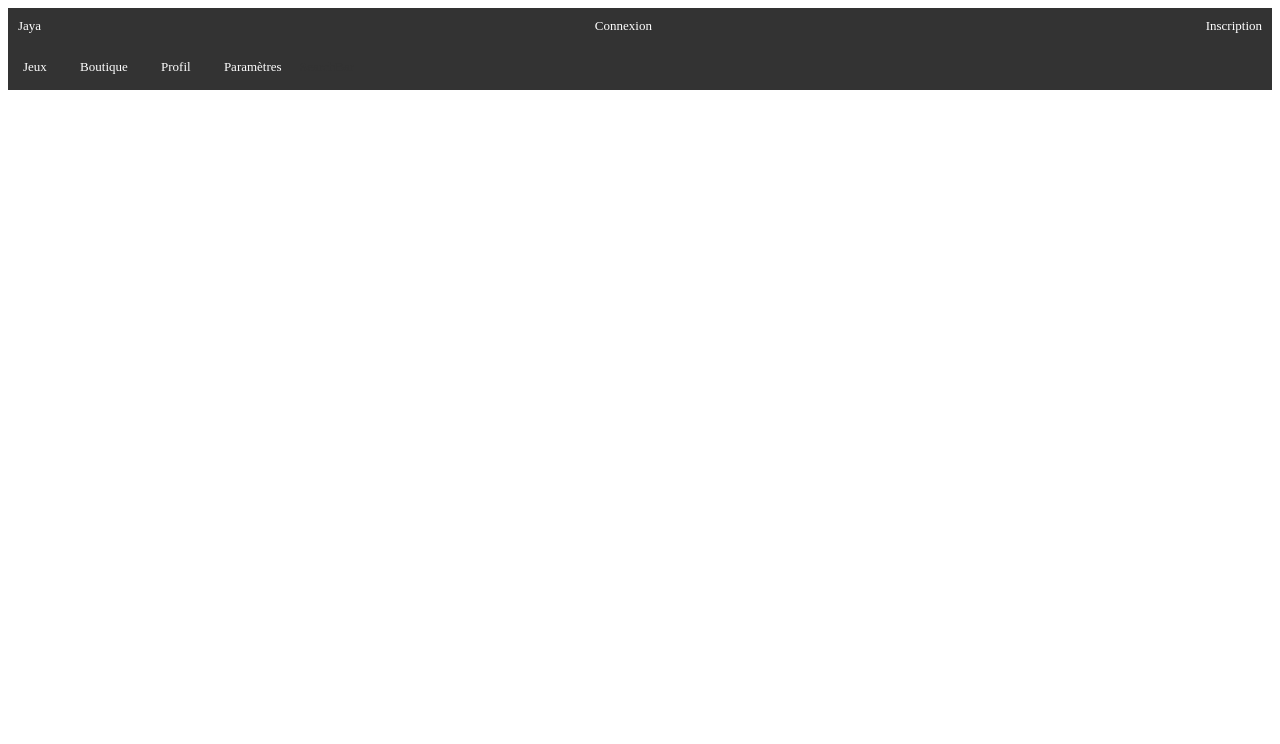
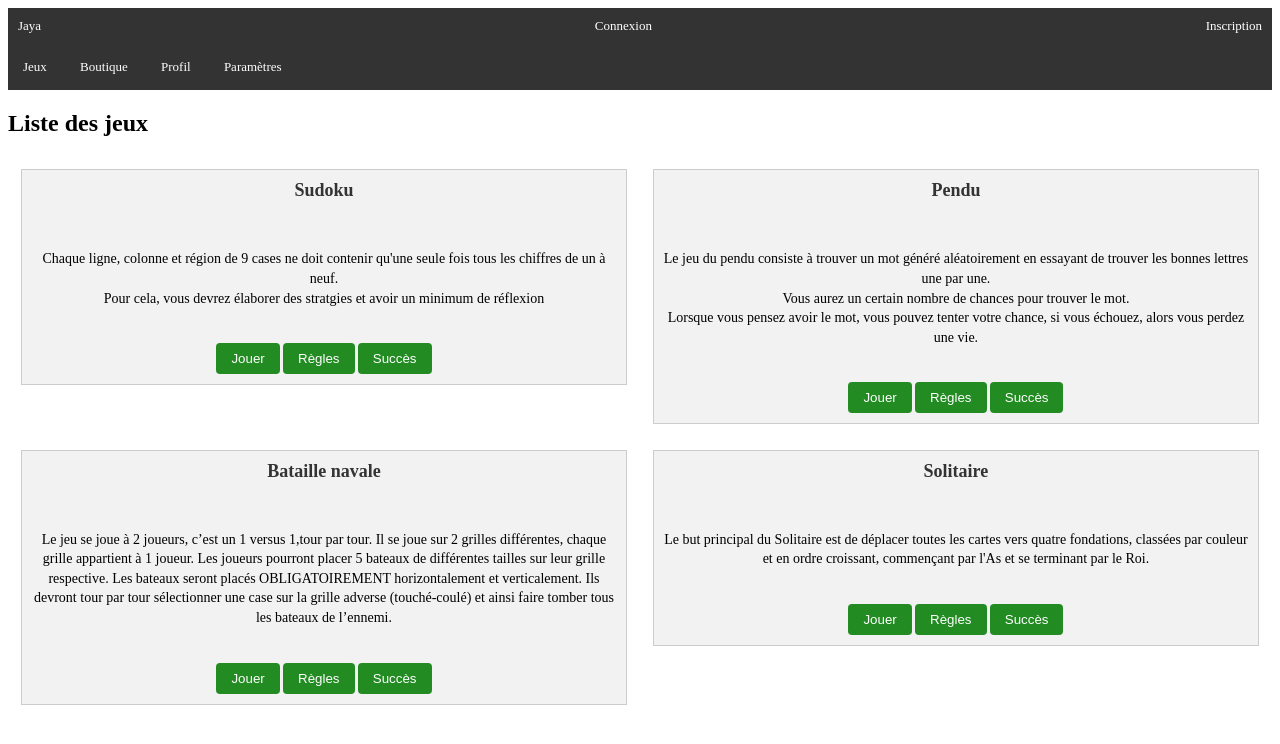
Before and after one commit to rAntho21/L3miage, a plain HTML site: page src/navigation/listeJeux.html in a window 1280 px wide. Drawn offline with Linux system fonts and the light colour scheme.

Commit message:
liste des jeux

```diff
--- /dev/null
+++ b/assets/css/listeJeux.css
@@ -0,0 +1,48 @@
+body {
+}
+
+h2 {
+    color: black;
+}
+
+.jeux {
+    align-items: center;
+    text-align: center;
+    box-sizing: border-box;
+    width: 48%;
+    padding: 10px;
+    margin: 1%;
+    background-color: #f2f2f2;
+    border: 1px solid #ccc;
+    float: left;
+}
+
+.jeux h3 {
+    margin-top: 0;
+    color: #333;
+}
+
+.jeux p {
+    font-size: 14px;
+    line-height: 1.4;
+    color: #000000;
+}
+
+button {
+    margin-top: 20px;
+    padding: 8px 15px;
+    border: none;
+    border-radius: 4px;
+    cursor: pointer;
+    background-color: forestgreen;
+    color: white;
+}
+
+button:hover {
+    background-color: darkgreen;
+}
+
+.buttons-jeux{
+    text-align: center;
+    align-items: center;
+}
--- a/src/navigation/listeJeux.html
+++ b/src/navigation/listeJeux.html
@@ -3,6 +3,7 @@
 <head>
     <meta charset="UTF-8">
     <link rel="stylesheet" href="../../assets/css/main.css">
+    <link rel="stylesheet" href="../../assets/css/listeJeux.css">
     <title>Jaya | Liste des jeux</title>
 </head>
 <header>
@@ -22,6 +23,63 @@
     </div>
 </header>
 <body>
+    <div>
+        <h2> Liste des jeux </h2>
+        <div class="jeux">
+            <h3>Sudoku</h3>
+            <img src="" alt="">
+            <p>
+                Chaque ligne, colonne et région de 9 cases ne doit contenir qu'une seule fois tous les chiffres de un à neuf. <br>
+                Pour cela, vous devrez élaborer des stratgies et avoir un minimum de réflexion
+            </p>
+            <div class="buttons-jeux">
+                <button> Jouer </button>
+                <button> Règles </button>
+                <button> Succès </button>
+            </div>
+        </div>
+        <div class="jeux">
+            <h3>Pendu</h3>
+            <img src="" alt="">
+            <p>
+                Le jeu du pendu consiste à trouver un mot généré aléatoirement en essayant de trouver les bonnes lettres une par une. <br>
+                Vous aurez un certain nombre de chances pour trouver le mot.<br>
+                Lorsque vous pensez avoir le mot, vous pouvez tenter votre chance, si vous échouez, alors vous perdez une vie.
+            </p>
+            <div class="buttons-jeux">
+                <button> Jouer </button>
+                <button> Règles </button>
+                <button> Succès </button>
+            </div>
+        </div>
+        <div class="jeux">
+            <h3>Bataille navale</h3>
+            <img src="" alt="">
+            <p>
+                Le jeu se joue à 2 joueurs, c’est un 1 versus 1,tour par tour. Il se joue sur 2 grilles différentes, chaque grille appartient à 1 joueur.
+                Les joueurs pourront placer 5 bateaux de différentes tailles sur leur grille respective. Les bateaux seront placés OBLIGATOIREMENT horizontalement et verticalement.
+                Ils devront tour par tour sélectionner une case sur la grille adverse (touché-coulé) et ainsi faire tomber tous les bateaux de l’ennemi.
 
+
+            </p>
+            <div class="buttons-jeux">
+                <button> Jouer </button>
+                <button> Règles </button>
+                <button> Succès </button>
+            </div>
+        </div>
+        <div class="jeux">
+            <h3>Solitaire</h3>
+            <img src="" alt="">
+            <p>
+                Le but principal du Solitaire est de déplacer toutes les cartes vers quatre fondations, classées par couleur et en ordre croissant, commençant par l'As et se terminant par le Roi.
+            </p>
+            <div class="buttons-jeux">
+                <button> Jouer </button>
+                <button> Règles </button>
+                <button> Succès </button>
+            </div>
+        </div>
+    </div>
 </body>
 </html>
```
